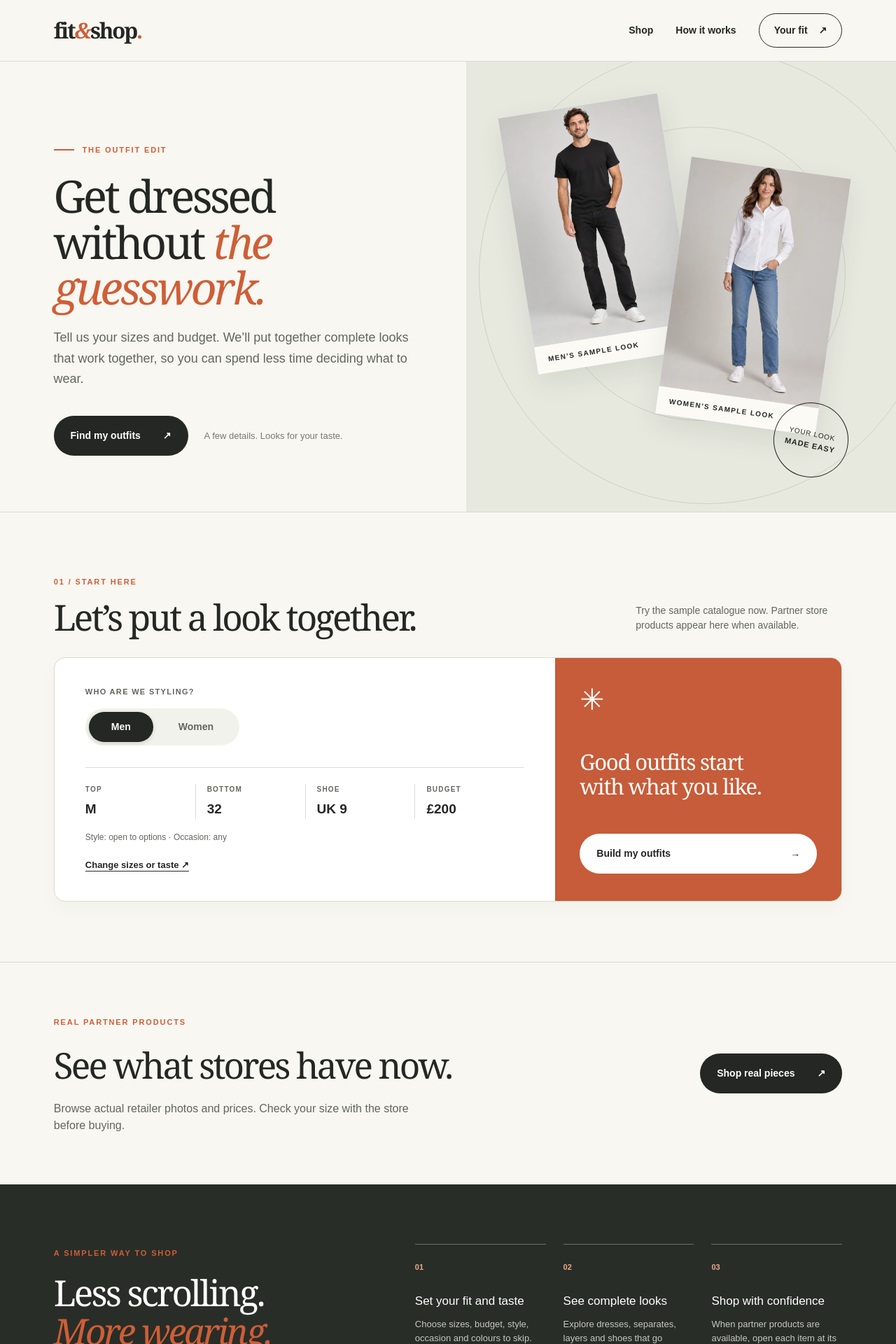
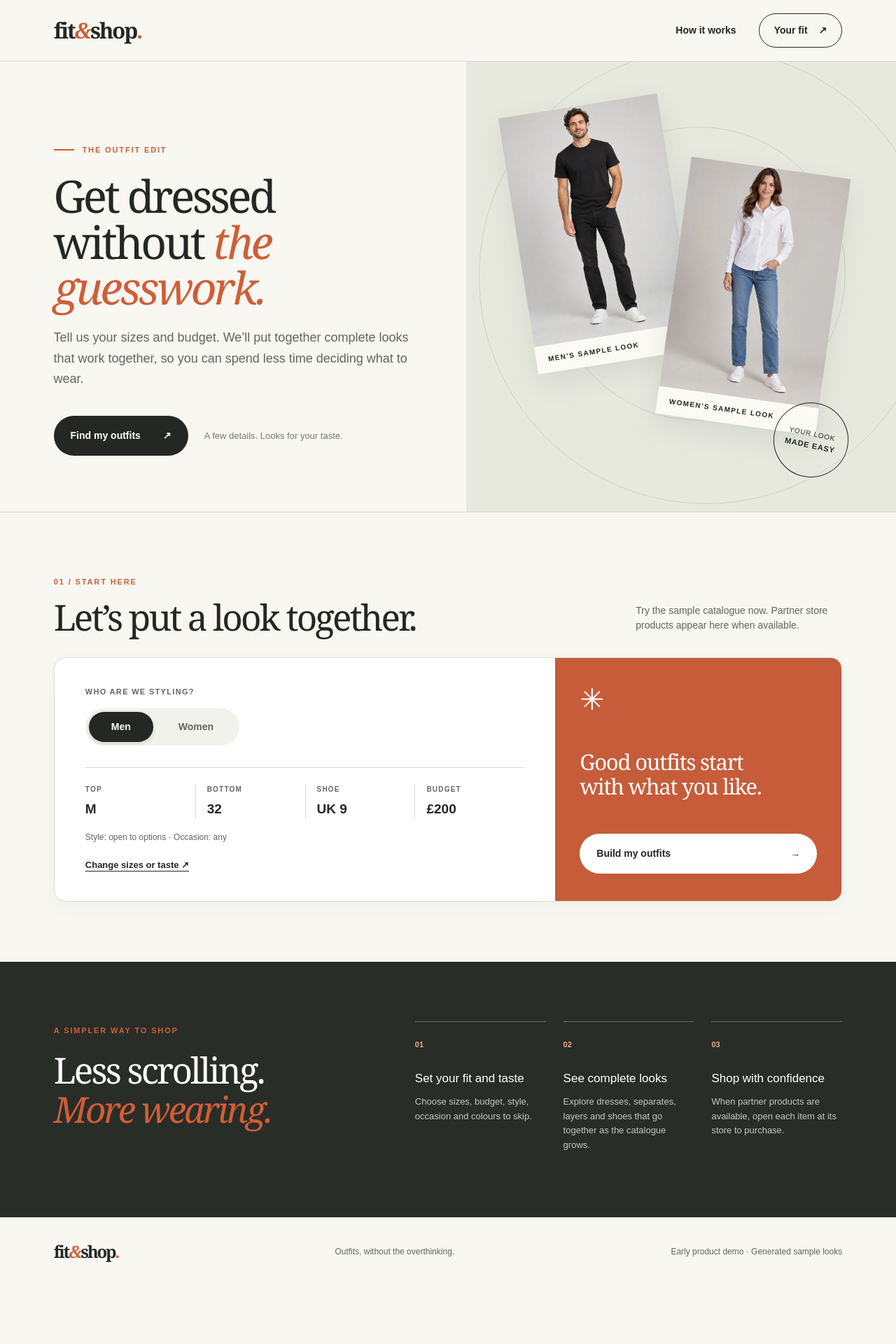
Before and after one commit to danielholkss01/fitshop-web, a Next.js app: page / in a window 1280 px wide. Shown: the top 1920 px of the page at 70% size. After the commit the page ends 1837 px from the top, so only its background shows below. Built offline with nearby package versions, Linux system fonts and the light colour scheme.

Commit message:
Hide unavailable partner shop promotion

```diff
--- a/src/app/page.tsx
+++ b/src/app/page.tsx
@@ -109,7 +109,6 @@ export default function Home() {
       <header className="site-header">
         <Link href="/" className="brand" aria-label="Fit and Shop home">fit<span>&</span>shop<span className="brand-dot">.</span></Link>
         <nav aria-label="Main navigation">
-          <Link href="/shop">Shop</Link>
           <a href="#how-it-works">How it works</a>
           <Link href="/profile" className="nav-profile">Your fit <span aria-hidden="true">↗</span></Link>
         </nav>
@@ -257,11 +256,6 @@ export default function Home() {
           </section>
         )}
 
-        <section className="real-products-promo">
-          <div><span className="eyebrow">REAL PARTNER PRODUCTS</span><h2>See what stores have now.</h2><p>Browse actual retailer photos and prices. Check your size with the store before buying.</p></div>
-          <Link href="/shop" className="button button-dark">Shop real pieces <span aria-hidden="true">↗</span></Link>
-        </section>
-
         <section id="how-it-works" className="how-section">
           <div><span className="eyebrow">A SIMPLER WAY TO SHOP</span><h2>Less scrolling.<br /><em>More wearing.</em></h2></div>
           <div className="how-steps">
```
